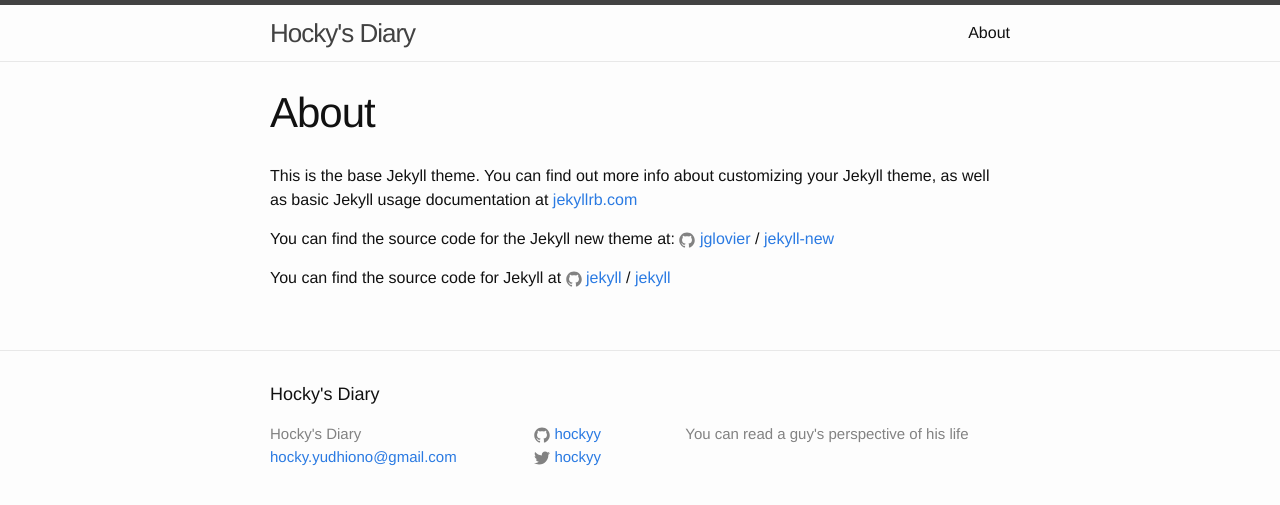
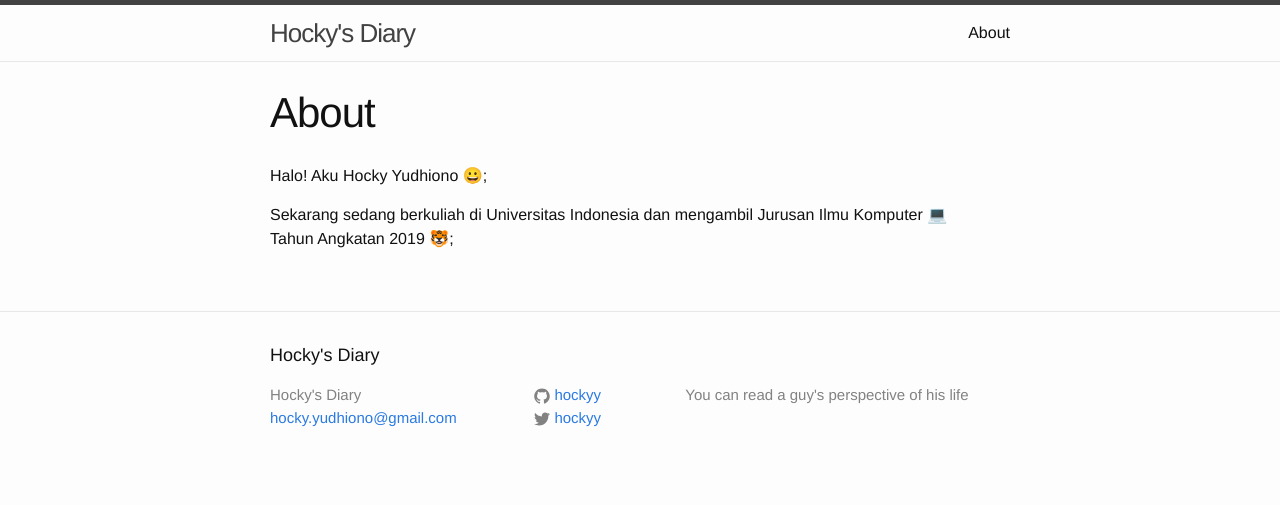
Before and after one commit to hockyy/blog, a Jekyll site: the page built from about.md, in a window 1280 px wide. Shown: the top 505 px of the page. Built offline with Jekyll 4.4.1, drawn with Linux system fonts in a browser that asks for light colours; emoji names are drawn with the system emoji font.

Commit message:
fixing emoji (again)

```diff
--- a/_config.yml
+++ b/_config.yml
@@ -13,7 +13,7 @@
 url: "" # the base hostname & protocol for your site
 twitter_username: hockyy
 github_username: hockyy
-plugins:
+gems:
   - jemoji
 # Build settings
 markdown: kramdown
--- a/_posts/2019-12-21-Blog-Pertama.markdown
+++ b/_posts/2019-12-21-Blog-Pertama.markdown
@@ -6,11 +6,9 @@
 
 # Blog Pertama (?)
 
-Halo semua! Setelah UAS :books:, mengumpulkan niat :rainbow:, menonton series Shigatsu wa Kimi No Uso yang sangat menyedihkan, menikmati dua potong pizza domino terakhir sisa tadi malam :pizza:, dan bingung mau nulis draft blog dimana, yaudah akhirnya pake Sublime Text aja :).
+Halo semua! Setelah UAS :books:, mengumpulkan niat :rainbow:, menonton series Shigatsu wa Kimi No Uso yang sangat menyedihkan :violin:, menikmati dua potong pizza domino terakhir sisa tadi malam :pizza:, dan bingung mau nulis draft blog dimana, yaudah akhirnya pake Sublime Text aja :).
 
-Eh bentar, kok blog-blog personal lain pada pake emoji sih?
-
-Aku : **Meluangkan waktu 2 jam untuk ~~menulis blog~~ Setting environment Sublime supaya bisa pakai emoji** <br>
+Aku : **Meluangkan waktu 2 jam untuk ~~menulis blog~~ Setting environment supaya bisa pakai emoji** <br>
 Say no more! My third blog! (Dulu pernah buat blog pengalaman main Line Rangers gitu dapat juara 3 :trophy:)
 
 Eh ini cara bikin blog gimana? Tinggal ketik-ketik, apa aja yang dipikirin, 'kan? Kayaknya ga gitu.
--- a/about.md
+++ b/about.md
@@ -4,12 +4,7 @@
 permalink: /about/
 ---
 
-This is the base Jekyll theme. You can find out more info about customizing your Jekyll theme, as well as basic Jekyll usage documentation at [jekyllrb.com](http://jekyllrb.com/)
+Halo! Aku Hocky Yudhiono :grinning:;
 
-You can find the source code for the Jekyll new theme at:
-{% include icon-github.html username="jglovier" %} /
-[jekyll-new](https://github.com/jglovier/jekyll-new)
-
-You can find the source code for Jekyll at
-{% include icon-github.html username="jekyll" %} /
-[jekyll](https://github.com/jekyll/jekyll)
+Sekarang sedang berkuliah di Universitas Indonesia dan
+mengambil Jurusan Ilmu Komputer :computer:<br>Tahun Angkatan 2019 :tiger:; <br>
```
Also changed, not shown: 3 other files.
